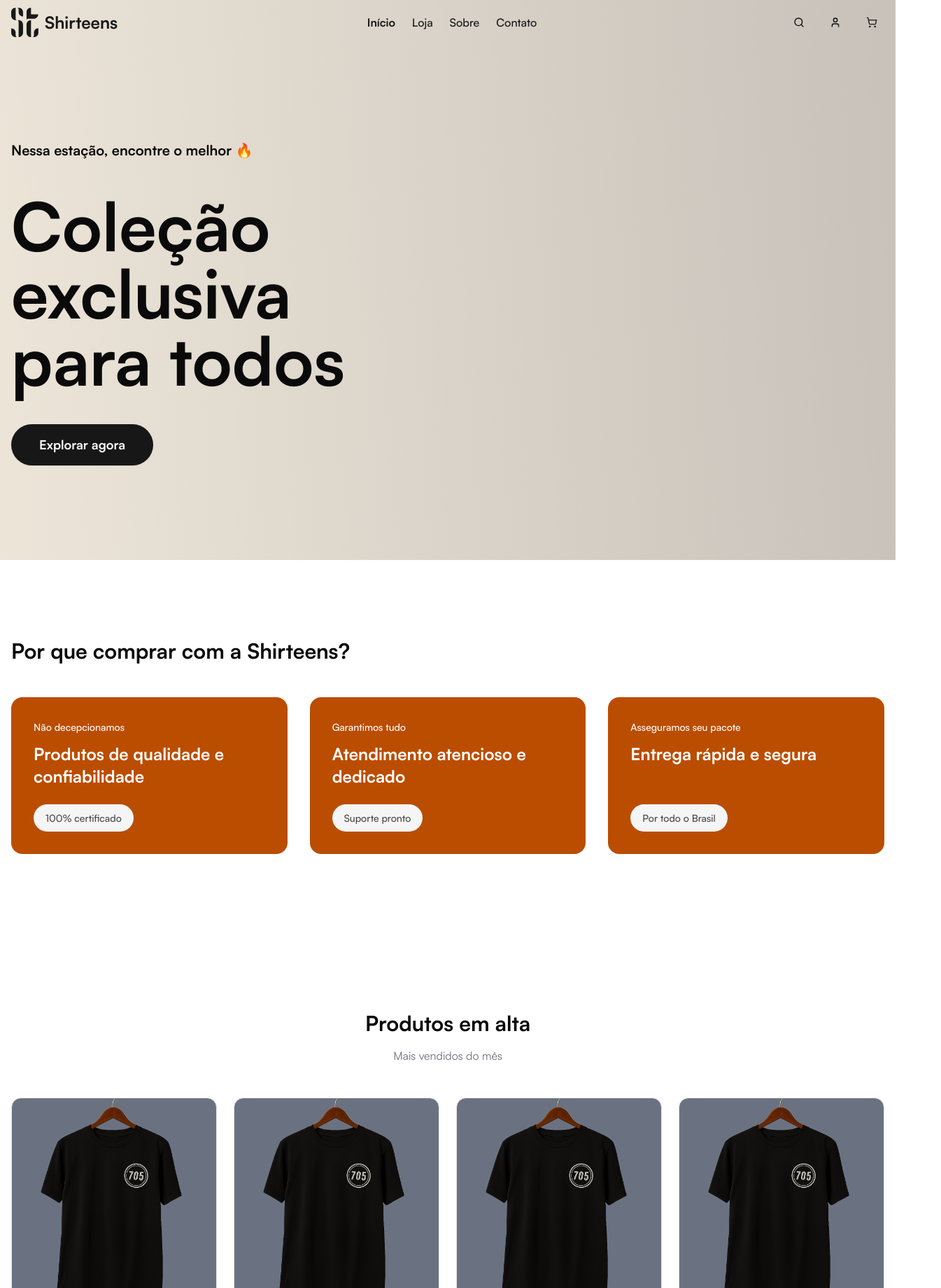
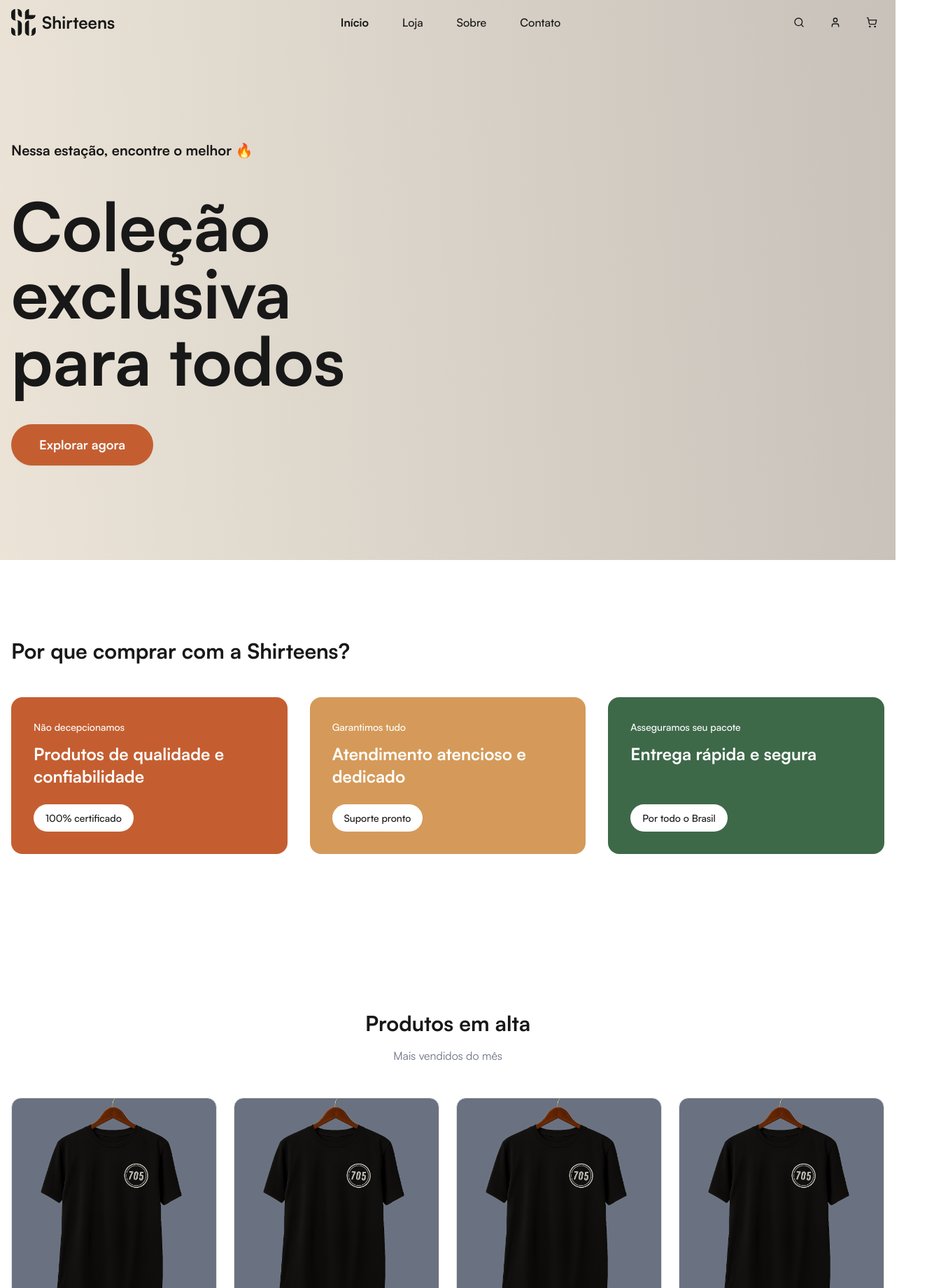
Before and after one commit to nanvieiradev/shirteens, a Next.js app: page / in a window 1280 px wide. Shown: the top 1840 px of the page at 70% size, 1345 px wide, since content can reach past the window. Built offline with nearby package versions, Linux system fonts and the light colour scheme.

Commit message:
Style: Fix footer

```diff
--- a/src/app/globals.css
+++ b/src/app/globals.css
@@ -52,18 +52,18 @@
 :root {
   --radius: 0.625rem;
   --background: oklch(1 0 0);
-  --foreground: oklch(0.145 0 0);
+  --foreground: oklch(0.21 0 0);
   --card: oklch(1 0 0);
-  --card-foreground: oklch(0.145 0 0);
+  --card-foreground: oklch(0.21 0 0);
   --popover: oklch(1 0 0);
-  --popover-foreground: oklch(0.145 0 0);
-  --primary: oklch(0.205 0 0);
+  --popover-foreground: oklch(0.21 0 0);
+  --primary: oklch(0.6 0.1435 43.13);
   --primary-foreground: oklch(0.985 0 0);
-  --secondary: oklch(0.97 0 0);
+  --secondary: oklch(0.73 0.1083 67.38);
   --secondary-foreground: oklch(0.405 0 0);
   --muted: oklch(0.97 0 0);
   --muted-foreground: oklch(0.556 0 0);
-  --accent: oklch(0.97 0 0);
+  --accent: oklch(0.48 0.0714 151.64);
   --accent-foreground: oklch(0.205 0 0);
   --destructive: oklch(0.577 0.245 27.325);
   --border: oklch(0.922 0 0);
@@ -75,7 +75,7 @@
   --chart-4: oklch(0.828 0.189 84.429);
   --chart-5: oklch(0.769 0.188 70.08);
   --sidebar: oklch(0.985 0 0);
-  --sidebar-foreground: oklch(0.145 0 0);
+  --sidebar-foreground: oklch(0.21 0 0);
   --sidebar-primary: oklch(0.205 0 0);
   --sidebar-primary-foreground: oklch(0.985 0 0);
   --sidebar-accent: oklch(0.97 0 0);
@@ -85,7 +85,7 @@
 }
 
 .dark {
-  --background: oklch(0.145 0 0);
+  --background: oklch(0.21 0 0);
   --foreground: oklch(0.985 0 0);
   --card: oklch(0.205 0 0);
   --card-foreground: oklch(0.985 0 0);
@@ -128,7 +128,7 @@
   }
 
   a {
-    @apply text-primary hover:text-accent hover:underline;
+    @apply text-foreground hover:text-primary;
   }
 
   .gradient-primary {
--- a/src/app/page.js
+++ b/src/app/page.js
@@ -22,7 +22,7 @@ export default function Home() {
       <FeaturesSection />
       <BestSellersSection />
       <PromotionBanner />
-      {/* <CategoriesSection /> */}
+      <CategoriesSection />
       <Banner />
     </>
   )
--- a/src/components/(home)/Banner.jsx
+++ b/src/components/(home)/Banner.jsx
@@ -28,6 +28,7 @@ export default function Banner() {
             </p>
           </div>
           <Button
+            variant="foreground"
             className="px-10 py-4 rounded-full w-min h-auto font-bold text-[18px]"
             asChild
           >
--- a/src/components/(home)/BestSeller.jsx
+++ b/src/components/(home)/BestSeller.jsx
@@ -9,11 +9,11 @@ export default function BestSeller({
   reviews,
   name,
   price,
-  // discount,
+  discount,
   src,
 }) {
   return (
-    <div className="flex flex-col gap-6 rounded-b-xl">
+    <div className="flex flex-col gap-6 rounded-b-xl cursor-pointer">
       <div className="relative bg-gray-500 border rounded-t-xl aspect-square">
         <Image src={src} alt={"alt"} layout="fill" />
       </div>
@@ -28,8 +28,11 @@ export default function BestSeller({
           <span className="font-medium sm:text-[20px] text-base">{name}</span>
           <div className="flex flex-row items-center gap-4">
             <span className="font-medium text-nowrap">{`R$ ${price}`}</span>
-            <span className="text-[12px]">
-              {/* {discount && `${discount}% de desconto`} */}
+            <span className="xl:hidden text-[14px] text-gray-500 sm:text-[16px]">
+              {discount && `-${discount}%`}
+            </span>
+            <span className="hidden xl:block text-gray-500 text-nowrap">
+              {discount && `-${discount}% de desconto`}
             </span>
           </div>
         </div>
--- a/src/components/(home)/BestSellersSection.jsx
+++ b/src/components/(home)/BestSellersSection.jsx
@@ -11,42 +11,46 @@ export default function BestSellersSection() {
       src: "/images/shirts/705_black.png",
     },
     {
-      rate: 4,
+      rate: 5,
+      reviews: 11600,
+      name: "705 shirt black",
+      price: 129,
+      discount: 65,
+      src: "/images/shirts/705_black.png",
+    },
+    {
+      rate: 5,
+      reviews: 11600,
+      name: "705 shirt black",
+      price: 129,
+      discount: 65,
+      src: "/images/shirts/705_black.png",
+    },
+    {
+      rate: 5,
+      reviews: 11600,
+      name: "705 shirt black",
+      price: 129,
+      discount: 65,
+      src: "/images/shirts/705_black.png",
+    },
+    {
+      rate: 5,
+      reviews: 11600,
+      name: "705 shirt black",
+      price: 129,
+      discount: 65,
+      src: "/images/shirts/705_black.png",
+    },
+    {
+      rate: 5,
       reviews: 11600,
       name: "705 shirt black",
       price: 129,
       src: "/images/shirts/705_black.png",
     },
     {
-      rate: 4,
-      reviews: 11600,
-      name: "705 shirt black",
-      price: 129,
-      src: "/images/shirts/705_black.png",
-    },
-    {
-      rate: 4,
-      reviews: 11600,
-      name: "705 shirt black",
-      price: 129,
-      src: "/images/shirts/705_black.png",
-    },
-    {
-      rate: 4,
-      reviews: 11600,
-      name: "705 shirt black",
-      price: 129,
-      src: "/images/shirts/705_black.png",
-    },
-    {
-      rate: 4,
-      reviews: 11600,
-      name: "705 shirt black",
-      price: 129,
-      src: "/images/shirts/705_black.png",
-    },
-    {
-      rate: 4,
+      rate: 5,
       reviews: 11600,
       name: "705 shirt black",
       price: 129,
--- a/src/components/(home)/Feature.jsx
+++ b/src/components/(home)/Feature.jsx
@@ -1,14 +1,16 @@
 import { Badge } from "../ui/badge"
 
-export default function Feature({ title, subtitle, badgeLabel }) {
+export default function Feature({ title, subtitle, badgeLabel, color }) {
   return (
-    <div className="flex flex-col justify-between gap-6 bg-amber-700 p-8 rounded-2xl text-white">
+    <div
+      className={`flex flex-col justify-between gap-6 bg-${color} p-8 rounded-2xl text-white`}
+    >
       <div className="flex flex-col gap-3">
         <span className="font-medium text-[14px]">{subtitle}</span>
         <h3 className="font-bold text-2xl">{title}</h3>
       </div>
       <Badge
-        variant="secondary"
+        variant="light"
         className="px-4 py-2 rounded-full font-medium text-[14px]"
       >
         {badgeLabel}
--- a/src/components/(home)/FeaturesSection.jsx
+++ b/src/components/(home)/FeaturesSection.jsx
@@ -6,16 +6,19 @@ export default function FeaturesSection() {
       title: "Produtos de qualidade e confiabilidade",
       subtitle: "Não decepcionamos",
       badgeLabel: "100% certificado",
+      color: "primary",
     },
     {
       title: "Atendimento atencioso e dedicado",
       subtitle: "Garantimos tudo",
       badgeLabel: "Suporte pronto",
+      color: "secondary",
     },
     {
       title: "Entrega rápida e segura",
       subtitle: "Asseguramos seu pacote",
       badgeLabel: "Por todo o Brasil",
+      color: "accent",
     },
   ]
 
@@ -31,6 +34,7 @@ export default function FeaturesSection() {
               title={feature.title}
               subtitle={feature.subtitle}
               badgeLabel={feature.badgeLabel}
+              color={feature.color}
             />
           ))}
         </div>
--- a/src/components/Footer.jsx
+++ b/src/components/Footer.jsx
@@ -17,7 +17,7 @@ export default function Footer() {
                 height={40}
                 priority
               />
-              <span className="font-bold text-primary text-2xl">Shirteens</span>
+              <span className="font-bold text-2xl">Shirteens</span>
             </Link>
             <div className="flex flex-col gap-5">
               <div className="flex flex-col gap-5">
@@ -101,27 +101,42 @@ export default function Footer() {
             <h4 className="font-bold text-[20px]">Sobre</h4>
             <ul className="flex flex-col gap-2">
               <li>
-                <Link href="#" className="font-medium text-muted-foreground">
+                <Link
+                  href="#"
+                  className="font-medium text-muted-foreground hover:text-primary"
+                >
                   Sobre nós
                 </Link>
               </li>
               <li>
-                <Link href="#" className="font-medium text-muted-foreground">
+                <Link
+                  href="#"
+                  className="font-medium text-muted-foreground hover:text-primary"
+                >
                   Informação de entrega
                 </Link>
               </li>
               <li>
-                <Link href="#" className="font-medium text-muted-foreground">
+                <Link
+                  href="#"
+                  className="font-medium text-muted-foreground hover:text-primary"
+                >
                   Política de Privacidade
                 </Link>
               </li>
               <li>
-                <Link href="#" className="font-medium text-muted-foreground">
+                <Link
+                  href="#"
+                  className="font-medium text-muted-foreground hover:text-primary"
+                >
                   Termos e Condições
                 </Link>
               </li>
               <li>
-                <Link href="#" className="font-medium text-muted-foreground">
+                <Link
+                  href="#"
+                  className="font-medium text-muted-foreground hover:text-primary"
+                >
                   Fale conosco
                 </Link>
               </li>
@@ -132,27 +147,42 @@ export default function Footer() {
             <h4 className="font-bold text-[20px]">Minha conta</h4>
             <ul className="flex flex-col gap-2">
               <li>
-                <Link href="#" className="font-medium text-muted-foreground">
+                <Link
+                  href="#"
+                  className="font-medium text-muted-foreground hover:text-primary"
+                >
                   Entrar
                 </Link>
               </li>
               <li>
-                <Link href="#" className="font-medium text-muted-foreground">
+                <Link
+                  href="#"
+                  className="font-medium text-muted-foreground hover:text-primary"
+                >
                   Ver carrinho
                 </Link>
               </li>
               <li>
-                <Link href="#" className="font-medium text-muted-foreground">
+                <Link
+                  href="#"
+                  className="font-medium text-muted-foreground hover:text-primary"
+                >
                   Minha Lista de Desejos
                 </Link>
               </li>
               <li>
-                <Link href="#" className="font-medium text-muted-foreground">
+                <Link
+                  href="#"
+                  className="font-medium text-muted-foreground hover:text-primary"
+                >
                   Rastrear meu pedido
                 </Link>
               </li>
               <li>
-                <Link href="#" className="font-medium text-muted-foreground">
+                <Link
+                  href="#"
+                  className="font-medium text-muted-foreground hover:text-primary"
+                >
                   Ajuda
                 </Link>
               </li>
@@ -166,10 +196,10 @@ export default function Footer() {
                 <span className="font-medium text-muted-foreground">
                   Da App Store ou Google Play
                 </span>
-                <div className="flex flex-row gap-2">
+                <div className="gap-2 grid grid-cols-2 w-full max-w-[334px]">
                   <Button
-                    variant="ghost"
-                    className="flex flex-row gap-4 px-7 border rounded-[6px] h-14"
+                    variant="outline"
+                    className="flex flex-row gap-2 hover:bg-primary px-7 border rounded-[6px] w-full h-14 hover:text-white"
                     asChild
                   >
                     <Link href="#">
@@ -180,7 +210,7 @@ export default function Footer() {
                         height={24}
                       />
                       <div className="flex flex-col">
-                        <span className="font-semibold text-[12px] text-gray-500">
+                        <span className="font-semibold text-[12px]">
                           Baixar na
                         </span>
                         <strong>App Store</strong>
@@ -188,8 +218,8 @@ export default function Footer() {
                     </Link>
                   </Button>
                   <Button
-                    variant="ghost"
-                    className="flex flex-row gap-4 px-7 border rounded-[6px] h-14"
+                    variant="outline"
+                    className="flex flex-row gap-2 hover:bg-primary px-7 border rounded-[6px] w-full h-14 hover:text-white"
                     asChild
                   >
                     <Link href="#">
--- a/src/components/Header.jsx
+++ b/src/components/Header.jsx
@@ -44,28 +44,25 @@ export default function Header() {
           <Image
             src="/icons/shirteens_logo.svg"
             alt="Shirteens logo"
-            width={40}
-            height={40}
+            width={36}
+            height={36}
             priority
           />
-          <span className="font-bold text-primary text-2xl">Shirteens</span>
+          <span className="font-bold text-2xl">Shirteens</span>
         </Link>
 
         {/* Navbar Links */}
-        <nav className="hidden md:flex gap-6 font-medium">
-          <Link
-            href="/"
-            className="font-bold hover:text-accent transition-colors"
-          >
+        <nav className="hidden md:flex gap-12 font-medium">
+          <Link href="#" className="font-bold transition-colors">
             Início
           </Link>
-          <Link href="/loja" className="hover:text-accent transition-colors">
+          <Link href="#" className="transition-colors">
             Loja
           </Link>
-          <Link href="/sobre" className="hover:text-accent transition-colors">
+          <Link href="#" className="transition-colors">
             Sobre
           </Link>
-          <Link href="/contato" className="hover:text-accent transition-colors">
+          <Link href="#" className="transition-colors">
             Contato
           </Link>
         </nav>
@@ -79,7 +76,7 @@ export default function Header() {
             <User className="w-5 h-5" />
           </Button>
           <Button variant="ghost" size="icon" asChild>
-            <Link href="/cart" className="relative">
+            <Link href="#" className="relative hover:text-foreground">
               <ShoppingCart className="w-5 h-5" />
               {/* {items.length > 0 && (
                   <span className="-top-1 -right-2 absolute flex justify-center items-center bg-accent rounded-full w-4 h-4 text-white text-xs">
@@ -105,9 +102,7 @@ export default function Header() {
                       height={24}
                       priority
                     />
-                    <span className="font-bold text-primary text-2xl">
-                      Shirteens
-                    </span>
+                    <span className="font-bold text-2xl">Shirteens</span>
                   </Link>
                 </SheetTitle>
                 <SheetDescription asChild>
--- a/src/components/ui/badge/Index.jsx
+++ b/src/components/ui/badge/Index.jsx
@@ -17,6 +17,8 @@ const badgeVariants = cva(
           "border-transparent bg-destructive text-white [a&]:hover:bg-destructive/90 focus-visible:ring-destructive/20 dark:focus-visible:ring-destructive/40 dark:bg-destructive/60",
         outline:
           "text-foreground [a&]:hover:bg-accent [a&]:hover:text-accent-foreground",
+        light:
+          "border-transparent bg-background text-foreground [a&]:hover:bg-background/90",
       },
     },
     defaultVariants: {
--- a/src/components/ui/button/Index.jsx
+++ b/src/components/ui/button/Index.jsx
@@ -10,15 +10,16 @@ const buttonVariants = cva(
     variants: {
       variant: {
         default:
-          "bg-primary text-primary-foreground shadow-xs hover:bg-primary/90",
+          "bg-primary text-primary-foreground shadow-xs hover:bg-primary/90 active:bg-primary-foreground active:border active:text-primary border-primary",
         destructive:
           "bg-destructive text-white shadow-xs hover:bg-destructive/90 focus-visible:ring-destructive/20 dark:focus-visible:ring-destructive/40 dark:bg-destructive/60",
         outline:
           "border bg-background shadow-xs hover:bg-accent hover:text-accent-foreground dark:bg-input/30 dark:border-input dark:hover:bg-input/50",
         secondary:
-          "bg-secondary text-secondary-foreground shadow-xs hover:bg-secondary/80",
-        ghost:
-          "hover:bg-accent hover:text-accent-foreground dark:hover:bg-accent/50",
+          "bg-background text-foreground shadow-xs hover:bg-background/80",
+        foreground:
+          "bg-foreground text-background shadow-xs hover:bg-foreground/80",
+        ghost: "hover:bg-muted active:bg-primary/90 dark:hover:bg-accent/50",
         link: "text-primary underline-offset-4 hover:underline",
       },
       size: {
```
